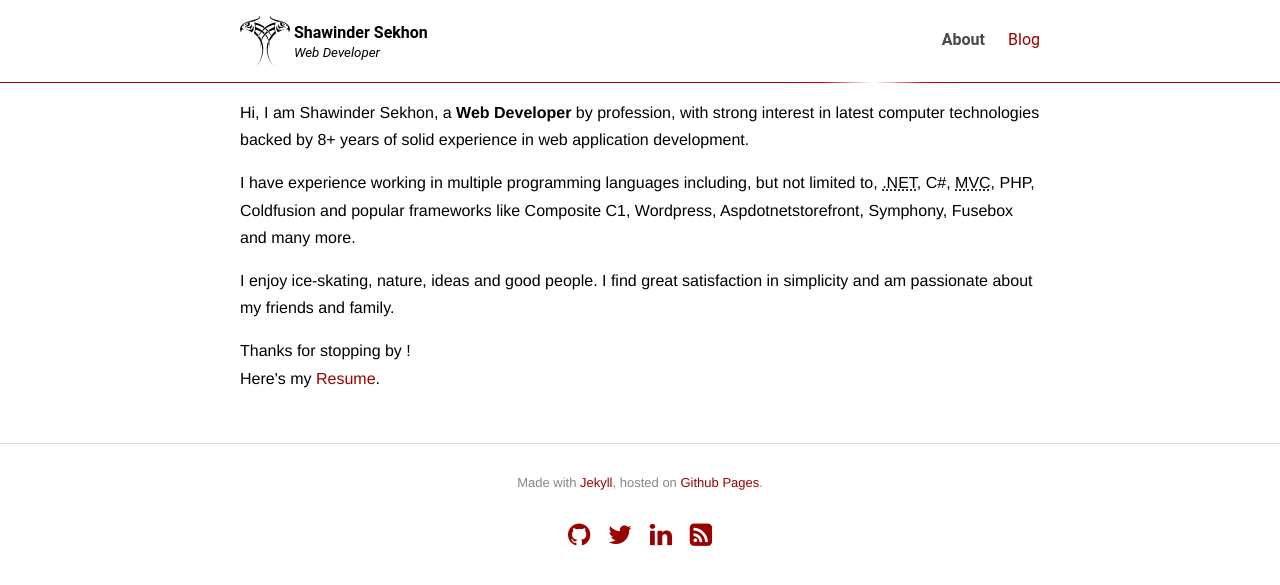
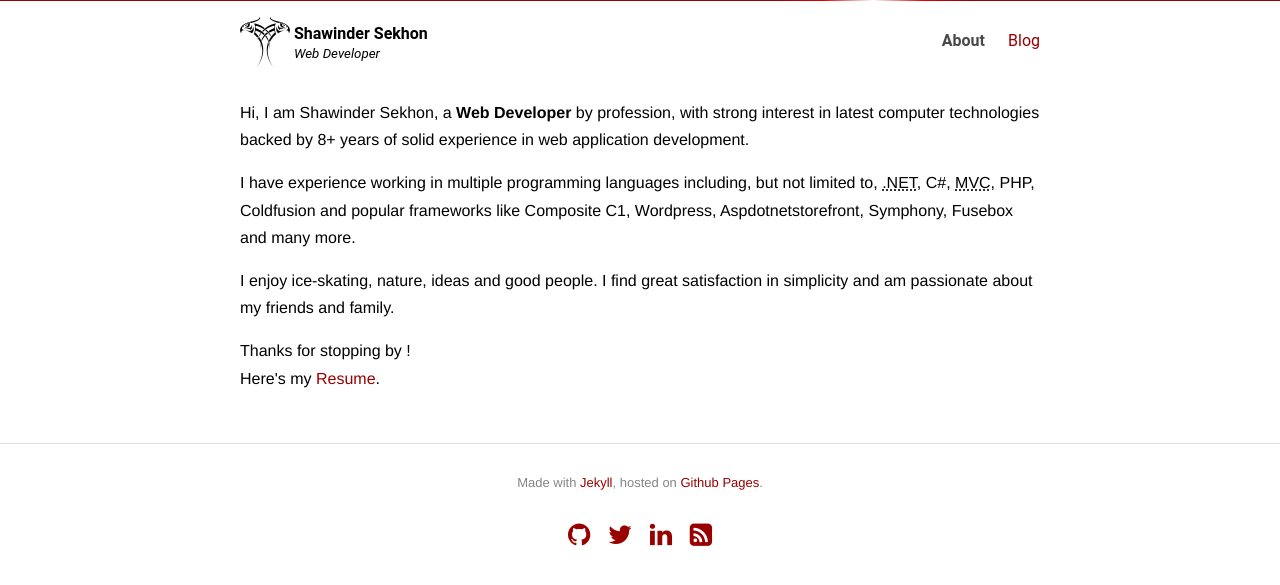
Before and after one commit to shawinder/shawinder.github.io, a Jekyll site: the page built from index.html, in a window 1280 px wide. Shown: the top 585 px of the page. Built offline with Jekyll 4.4.1, drawn with Linux system fonts in a browser that asks for light colours; nearby versions of some CDN libraries.

Commit message:
Update master.html

```diff
--- a/_layouts/master.html
+++ b/_layouts/master.html
@@ -30,7 +30,9 @@
 
 </head>
 <body>
-
+	<div class="background">
+           <div class="movement"></div>
+    	</div>
 	<!-- Page Header -->
 	<header>
 	   <div class="inner">
@@ -52,10 +54,6 @@
 	   </div>  <!-- /.inner -->
 	<div class="clear"></div>
 	</header>
-
-    	<div class="background">
-           <div class="movement"></div>
-    	</div>
 
 	<!-- Main Content -->
 	<div class="container">
```
